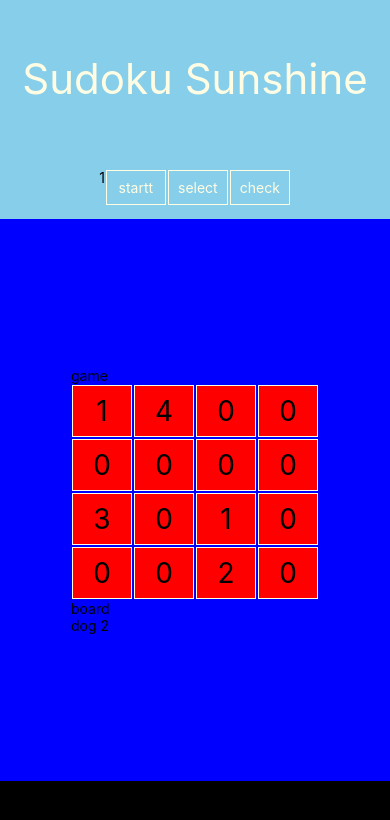
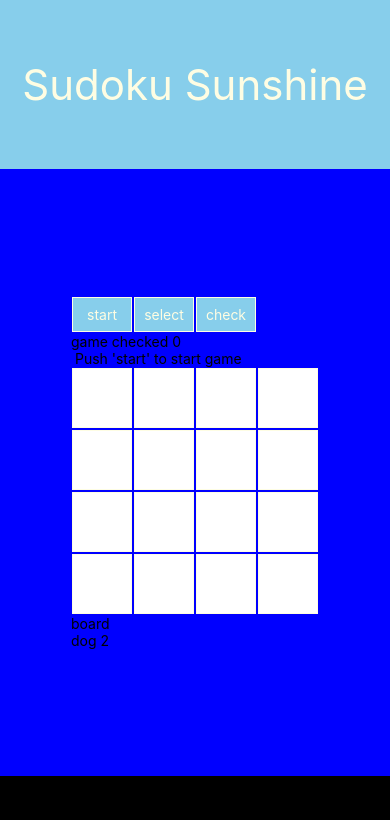
Before and after one commit to georgercarder/react-native_proj, a React Native app: screen / in a window 390 px wide. Shown: the top 820 px of the page. Built offline with nearby package versions, Linux system fonts and the light colour scheme.

Commit message:
starts, checks, has single puzzle. layout/colors ugly but hey..

```diff
--- a/App.js
+++ b/App.js
@@ -1,7 +1,6 @@
 import React from 'react';
 import { StyleSheet, Text, View, Image} from 'react-native';
 import Game from './game';
-import Navbar from './navbar';
 
 export default class App extends React.Component {
   render() {
@@ -11,7 +10,6 @@ export default class App extends React.Component {
 			<View style={styles.header}>
 				<Text style={styles.title}>Sudoku Sunshine</Text>
 			</View>
-			<View style={styles.navbar}><Navbar /></View>
       <View style={styles.body}>
 			<View style={styles.game}>
 			<Game />
@@ -56,13 +54,6 @@ const styles = StyleSheet.create({
 		color: '#FEFDE3',
 	},
 
-	navbar: {
-		flex: 1,
-		backgroundColor: '#87CEEB',
-		alignItems: 'center',
-		justifyContent: 'center',
-	},
-
 	footer: {
 		flex: 1,
 		backgroundColor: 'black',
--- a/game.js
+++ b/game.js
@@ -1,15 +1,57 @@
 import React from 'react';
 import { StyleSheet, Text, View, Image} from 'react-native';
 import Board from './board';
+import Navbar from './navbar';
 
 export default class Game extends React.Component {
   constructor(props){
     super(props),
     this.state={
+      rank: 2,
+      prerank: 2,
+      difficulty: 5,
+			predifficulty: 5,
+			squares: Array(16).fill(null),
       red: Array(16).fill(null),
-			squares: [1,4,0,0,0,0,0,0,3,0,1,0,0,0,2,0],
-			rank: 2,
+      win: false,
+      message: null,
+      startorclear: 'start',
+      started: 0,
+			checked: 0,
     }
+  }
+
+	start(){
+if(this.state.startorclear==='start'){
+	      const red=this.state.red.slice()
+	      const squares= this.state.squares.slice();
+	      var puzzle=[1,4,0,0,0,0,0,0,3,0,1,0,0,0,2,0]
+
+	      for(var i=0;i<this.state.rank**4;i++){
+					        if(puzzle[i]!==0){
+										          squares[i]=puzzle[i]
+										          red[i]=puzzle[i]
+										        } else {
+															          squares[i]=null
+															          red[i]=null
+															        }
+					      }
+
+	      this.setState({squares: squares, red: red, started: 1, startorclear: "clear",});
+	    } else {
+				      this.setState({
+								        squares: Array(this.state.rank**4).fill(null),
+								        red: Array(this.state.rank**4).fill(null),
+								        win: false,
+								        checking: 0,
+								        message: null,
+								        startorclear: 'start',
+								        started: 0,
+								      });
+				    }
+
+
+
 	}
 
   handlePress(i) {
@@ -18,10 +60,93 @@ export default class Game extends React.Component {
     this.setState({squares: squares});
   }
 
+  gamestatus(){
+    if(this.state.started!==1){
+      return (<Text> Push 'start' to start game </Text>)
+    } else if (this.state.win===false&&this.state.message!==1){
+      return (<Text> game in progress </Text>)
+    } else if (this.state.win===false&&this.state.message===1){
+      return (<Text> nope, keep trying </Text>)
+    } else {
+      return (<Text> SUDOKU WINNER! </Text>)
+    }
+  }
+
+  gamecheck(){
+		this.setState({checked: this.state.checked+1})
+    var SQUARES=this.state.squares.slice()
+    var rank=this.state.rank
+
+    var decision=true
+
+		//rows
+    let set = new Set()
+    for(var i=0;i<(rank**2);i++){
+      set.clear()
+      for(var j=0;j<=(rank**2);j++){
+        set.add(SQUARES[j+i*(rank**2)])
+      }
+      if(set.size<(rank**2)){
+        decision=false
+        break
+      }
+    }
+		//cols
+    for(var j=0;j<(rank**2);j++){
+      set.clear()
+      for(var i=0;i<=(rank**2);i++){
+        set.add(SQUARES[j+i*(rank**2)])
+      }
+      if(set.size<(rank**2)){
+        decision=false
+        break
+      }
+    }
+		//boxes
+    var b = 0
+    let box = new Set()
+    while(b<rank**2){
+      for(var i=0;i<rank;i++){
+        for(var j=0;j<rank;j++){
+          box.clear()
+          for(var ii=rank*i;ii<rank*(i+1);ii++){
+            for(var jj=rank*j;jj<rank*(j+1);jj++){
+              box.add(SQUARES[jj+(rank**2)*ii])
+              b=b+1
+            }
+          }
+          if(box.size<(rank**2)){
+            decision=false
+            break
+          }
+        }
+        if(decision===false){
+          break
+        }
+      }
+      if(decision===false){
+        break
+      }
+    }
+    if( decision===true ){
+      this.setState({win: true, red: this.state.squares});
+    } else {
+      this.setState({win: false, message:1});
+      setTimeout(function() {this.setState({message: 2})}.bind(this),1200)
+    }
+  }
+
+
+
   render() {
     return (
       <View>
-			<Text>game</Text>
+      <Navbar
+        gamecheck={() => this.gamecheck()}
+				start={() => this.start()}/>
+
+      <Text>game checked {this.state.checked}</Text>
+      <Text>{this.gamestatus()}</Text>
       <Board
         rank={this.state.rank}
         red={this.state.red}
@@ -41,4 +166,5 @@ const styles = StyleSheet.create({
     color: '#FEFDE3',
   },
 
+
 });
--- a/navbar.js
+++ b/navbar.js
@@ -2,21 +2,14 @@ import React from 'react';
 import { StyleSheet, Text, View, Image} from 'react-native';
 
 export default class Navbar extends React.Component {
-	constructor(props){
-		super(props),
-		this.state={
-			tag: 1,
-		}
-	}
-
 
 	render() {
     return (
 				<View style={styles.navcontainer}>
-					<Text>{this.state.tag}</Text>
-					<Text style={styles.button}>startt</Text>
+					<Text style={styles.button} onPress={() => this.props.start()}>start</Text>
 					<Text style={styles.button}>select</Text>
-					<Text style={styles.button} onPress={() => this.setState({tag: this.state.tag+1})}>check</Text>
+					<Text style={styles.button} onPress={() => this.props.gamecheck()}>check</Text>
+
 				</View>
 
     );
--- a/redsquare.js
+++ b/redsquare.js
@@ -1,18 +1,29 @@
 import React from 'react';
 import { StyleSheet, Text, View, Image} from 'react-native';
 
-export default class RedSquare extends React.Component {
-	render() {
+function RedSquare(props) {
     return (
-				<View >
-					<Text>R</Text>
-				</View>
+					<Text style={styles.redsquare}>{props.value}</Text>
 
     );
-  }
 }
 
 const styles = StyleSheet.create({
+	redsquare: {
+		          backgroundColor: 'red',
+		          color: 'black',
+		          fontSize: 28,
+		          borderWidth: 1,
+		          borderColor: '#FEFDE3',
+		          margin: 1,
+		          padding: 8,
+		          textAlign: 'center',
+							height: 60,
+		          width: 60,
+
+		  },
 
 
 });
+
+export default RedSquare;
--- a/square.js
+++ b/square.js
@@ -10,7 +10,7 @@ function Square(props) {
 
 const styles = StyleSheet.create({
 	square: {
-			    backgroundColor: 'red',
+			    backgroundColor: 'white',
 			    color: 'black',
 					fontSize: 28,
 			    borderWidth: 1,
@@ -18,6 +18,7 @@ const styles = StyleSheet.create({
 			    margin: 1,
 			    padding: 8,
 			    textAlign: 'center',
+					height: 60,
 			    width: 60,
 
 	},
```
Lines whose indentation alone changed are shown as unchanged.
